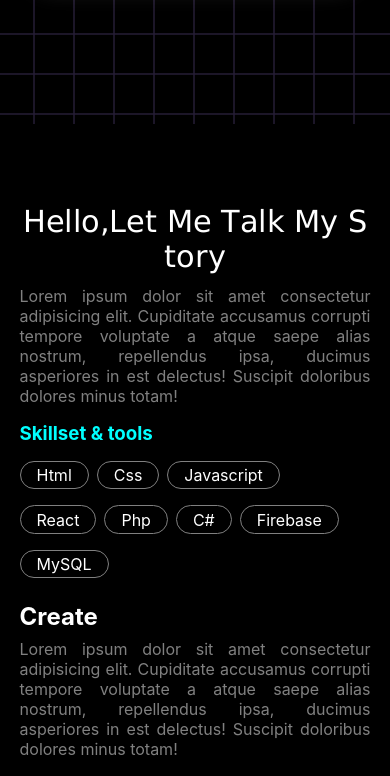
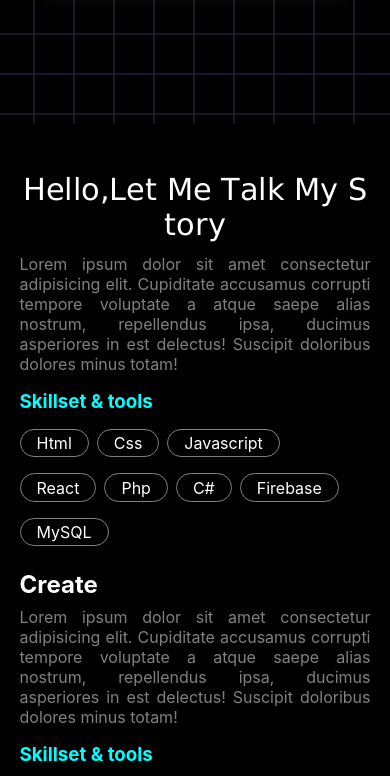
Before and after one commit to Lamin2005/portfolio, a React (Create React App) app: page / in a window 390 px wide. Shown: the part 720-1496 px from the top of the page. Built offline with nearby package versions, Linux system fonts and the light colour scheme.

Commit message:
placing css position

```diff
--- a/src/style/About.css
+++ b/src/style/About.css
@@ -70,7 +70,8 @@
 @media screen and (max-width:768px) {
 
     .about {
-        padding: 5rem 0 1rem 0;
+        padding: 3rem 0 1rem 0;
+        margin-bottom: 3rem;
     }
 
     .about .about_main {
```
